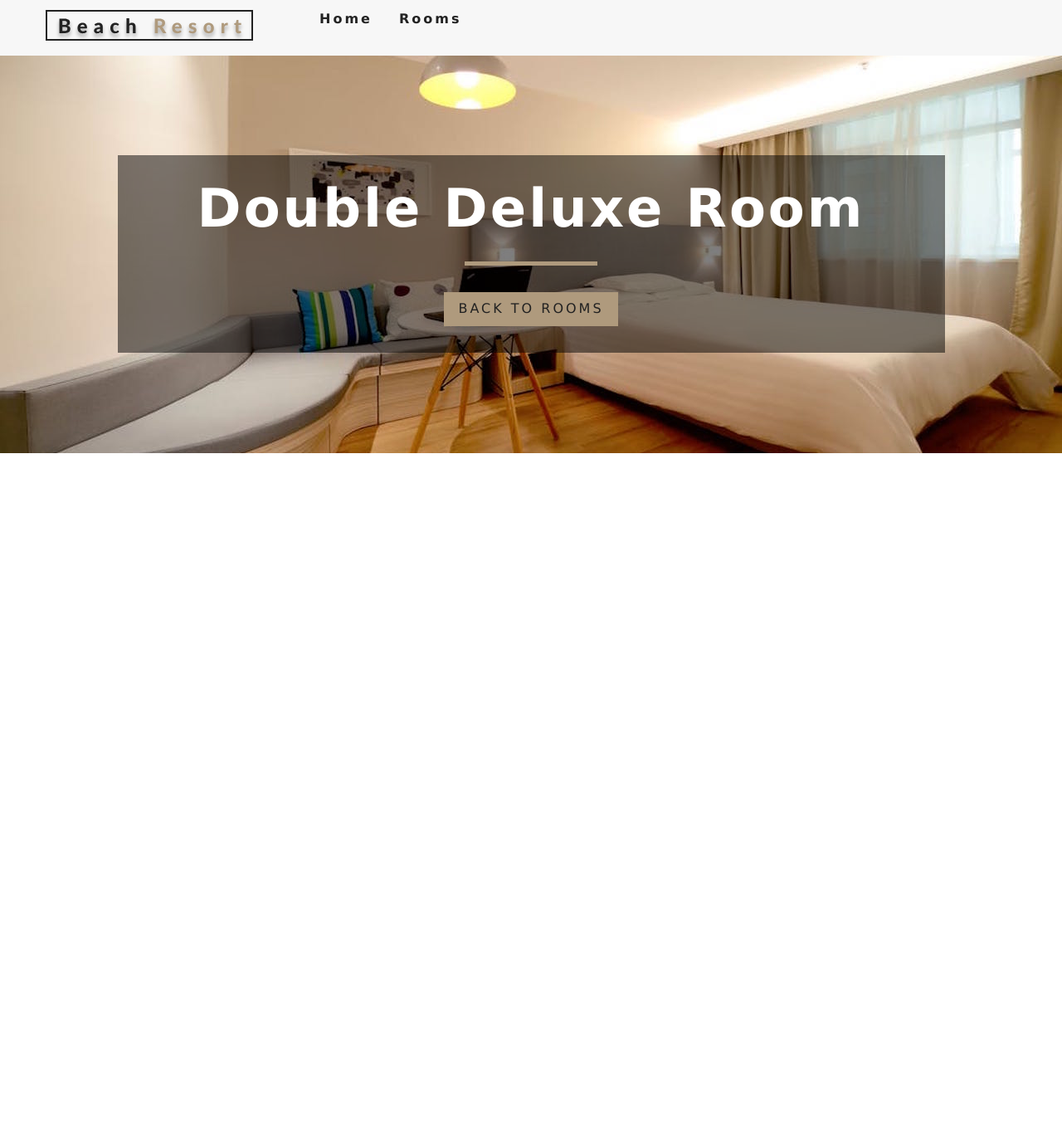
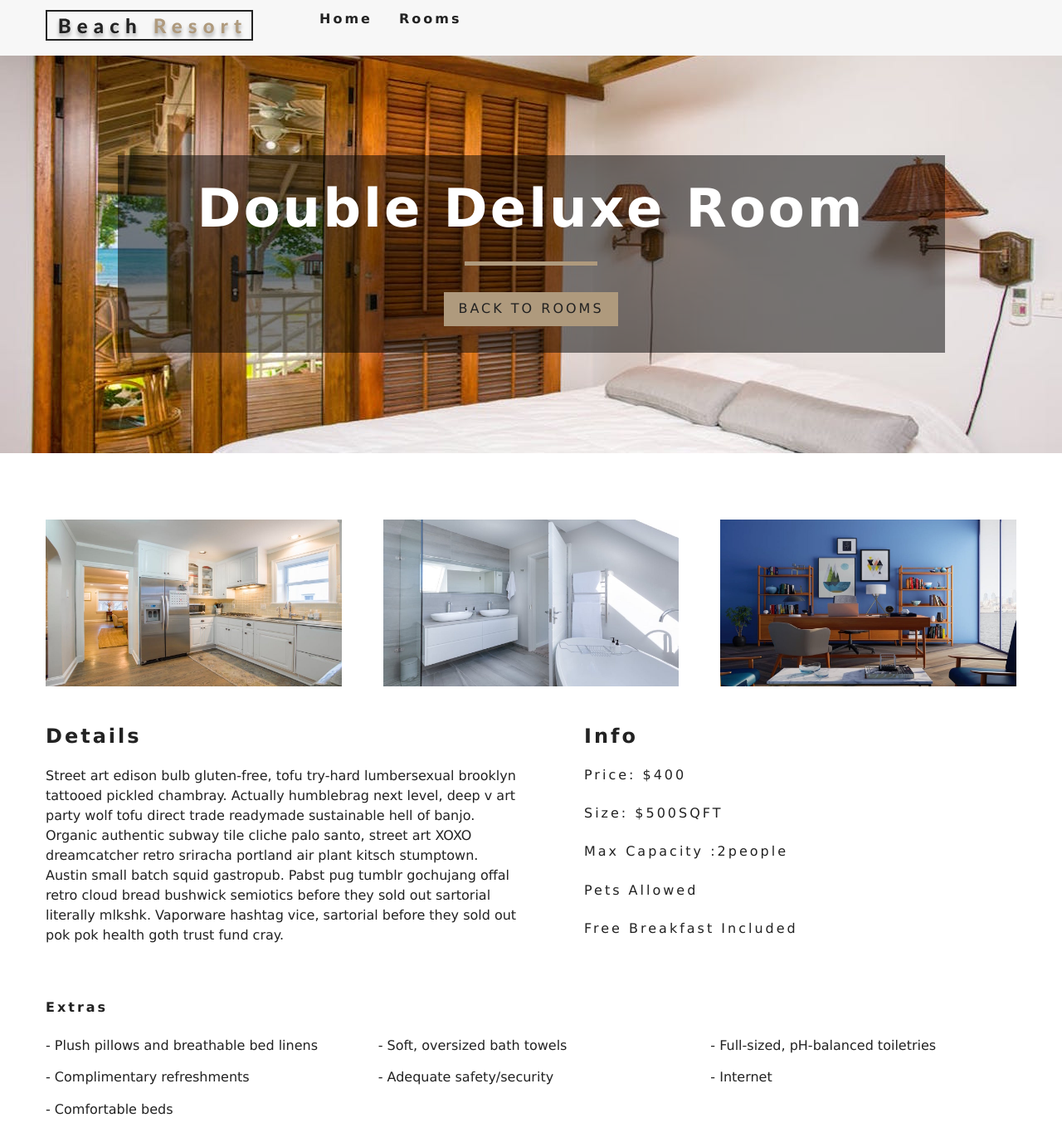
Before and after one commit to kirancg/BeachResortRooms, a React (Create React App) app: page /rooms/double-deluxe in a window 1280 px wide. Shown: the top 1382 px of the page at 83% size. Before the commit the page ends 800 px from the top, so only its background shows below. Built offline with nearby package versions, Linux system fonts and the light colour scheme; the HTML template or start-up script is replaced by a standard one.

Commit message:
Added Room Page

```diff
--- a/src/components/StyledHero.js
+++ b/src/components/StyledHero.js
@@ -1,8 +1,12 @@
 import styled from "styled-components";
+import defaultImg from '../images/room-1.jpeg';
 
-const SimpleButton = styled.button`
-    color: red;
-    background: green;
+const StyledHero = styled.header`
+    min-height: 60vh;
+    background: url(${props => (props.img ? props.img : defaultImg)}) center/cover no-repeat;
+    display:flex;
+    align-items:center;
+    justify-content:center
 `;
 
-export default SimpleButton;
+export default StyledHero;
--- a/src/pages/Home.js
+++ b/src/pages/Home.js
@@ -4,7 +4,7 @@
 import { Link } from 'react-router-dom'
 import Services from '../components/Services'
 import FeaturedRooms from '../components/FeaturedRooms'
-import Button from '../components/StyledHero';
+
 
 export default function Home() {
     return (
@@ -19,7 +19,7 @@
             </Hero>
             <Services />
             <FeaturedRooms />
-            <Button >hello</Button>
+
         </React.Fragment>
     )
 }
--- a/src/pages/SingleRoom.js
+++ b/src/pages/SingleRoom.js
@@ -3,7 +3,8 @@
 import Hero from '../components/Hero'
 import Banner from '../components/Banner'
 import { Link } from 'react-router-dom'
-import {RoomContext } from '../context'
+import { RoomContext } from '../context'
+import StyledHero from '../components/StyledHero'
 
 export class SingleRoom extends Component {
     constructor(props) {
@@ -40,15 +41,52 @@
             images
           } = room;
 
-        return <Hero hero='roomsHero'>
+        const [mainImg, ...defaultImg] = images;
+        console.log(defaultImg);
+        return (
+            <>
+            <StyledHero img= {mainImg || this.state.defaultBcg}>
             <Banner title={`${name} room`} >
                 <Link to='/rooms' className="btn-primary">
                     back to rooms
                 </Link>
             </Banner>
-        </Hero>
+            </StyledHero>
+                <section className="single-room">
+                    <div className="single-room-images">
+                        {defaultImg.map((item, index) => {
+                           return <img key={index} src={item} alt={name}/>
+                        })}
+                    </div>
+                    <div className="single-room-info">
+                        <article className="desc">
+                            <h3>details</h3>
+                            <p>{description}</p>
+                        </article>
+                        <article className="info">
+                            <h3>Info</h3>
+                            <h6>price: ${price}</h6>
+                            <h6>size: ${size}SQFT</h6>
+                            <h6>
+                                max capacity :
+                                 {capacity > 1 ? `${capacity}people`:   `${capacity}person`}
+                            </h6>
+                            <h6>{pets ? "pets allowed" : "no pets allowed"}</h6>
+                            <h6>{breakfast && "free breakfast included"}</h6>
+                        </article>
+                    </div>
+                </section>
+                <section className="room-extras">
+                <h6>extras</h6>
+                            <ul className="extras">
+                                {extras.map((item, index) => (
+                                    <li key={index}>- {item}</li>
+                                ))}
+                            </ul>
+                </section>
 
-        return <div>hello from single page</div>
+            </>
+        )
     }
 }
 
```
